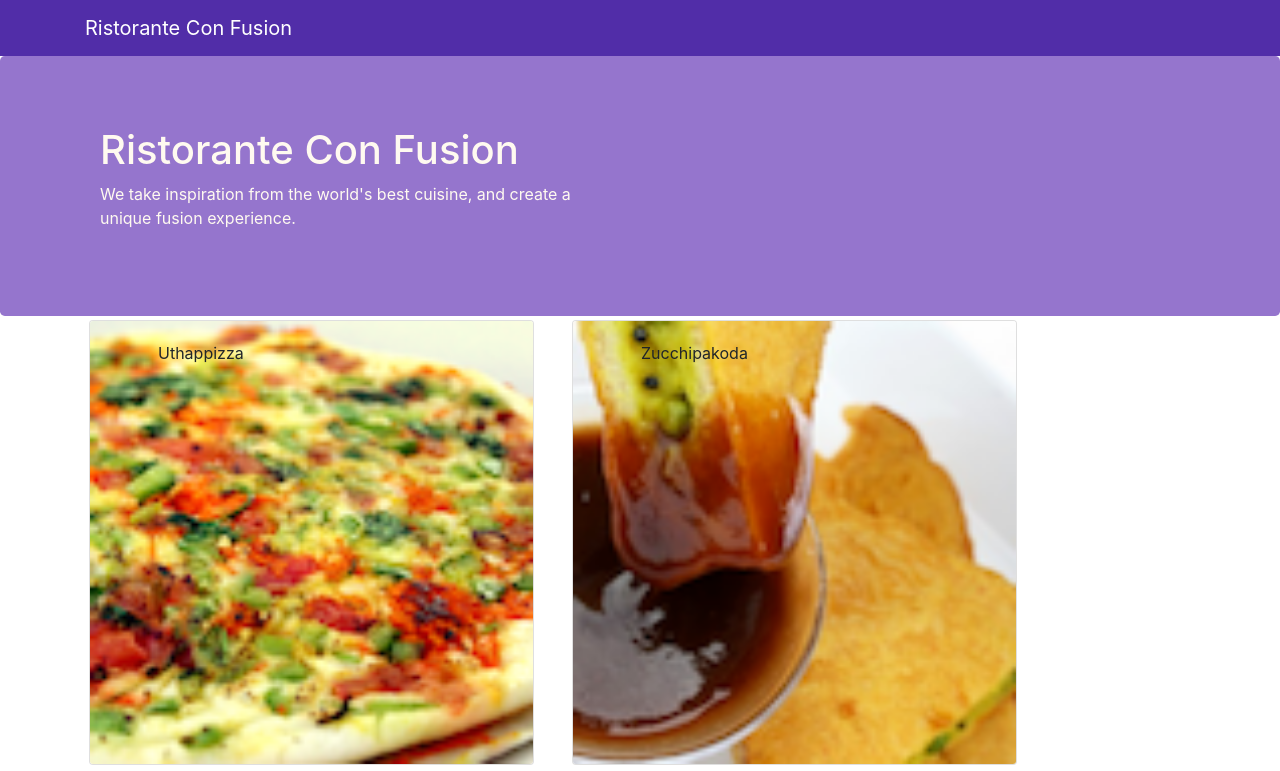
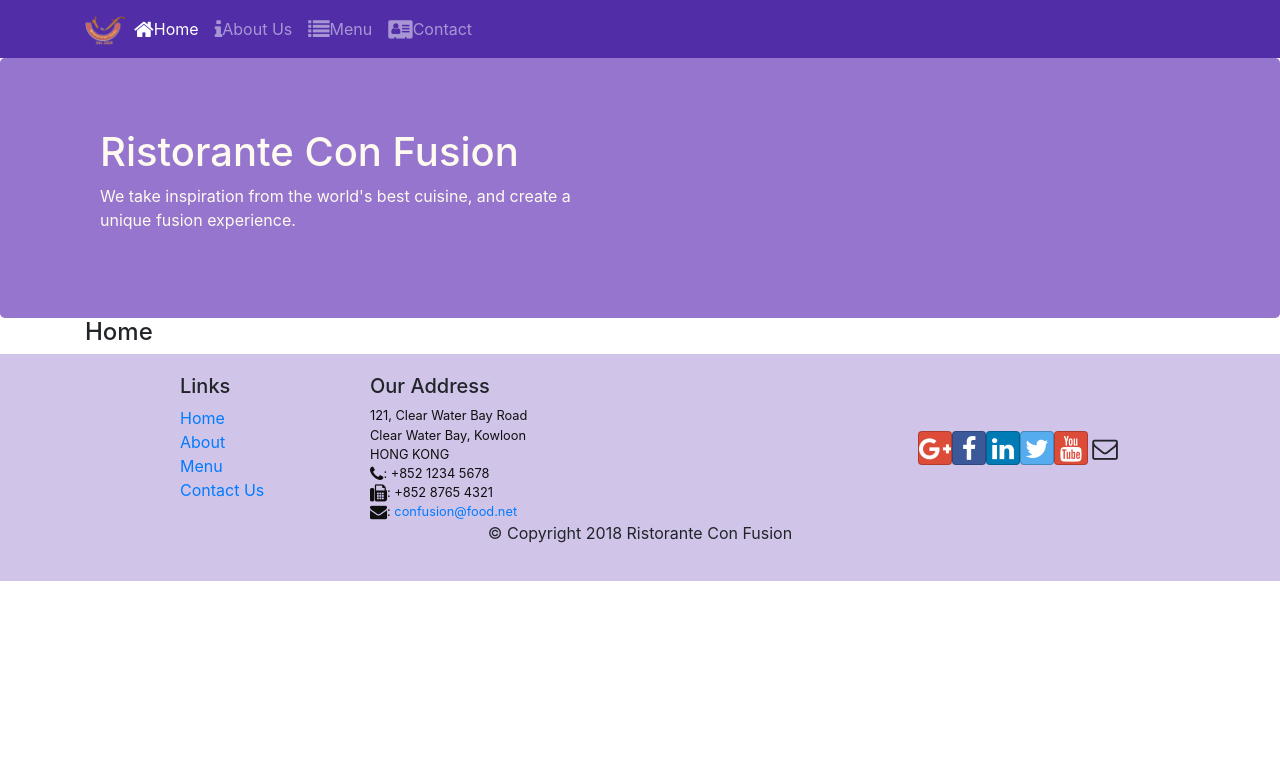
Before and after one commit to gilbertkyle/conFusion-react, a React (Create React App) app: page /home in a window 1280 px wide. Shown: the top 771 px of the page. Built offline with nearby package versions, Linux system fonts and the light colour scheme.

Commit message:
react router

```diff
--- a/package.json
+++ b/package.json
@@ -12,6 +12,7 @@
     "react": "^16.13.1",
     "react-dom": "^16.13.1",
     "react-popper": "^2.2.3",
+    "react-router-dom": "^5.2.0",
     "react-scripts": "3.4.1",
     "reactstrap": "^8.4.1"
   },
--- a/src/App.js
+++ b/src/App.js
@@ -1,13 +1,16 @@
 import React, { Component } from "react";
 import "./App.css";
 import Main from "./components/MainComponent";
+import { BrowserRouter } from "react-router-dom";
 
 class App extends Component {
   render() {
     return (
-      <div className="App">
-        <Main />
-      </div>
+      <BrowserRouter>
+        <div className="App">
+          <Main />
+        </div>
+      </BrowserRouter>
     );
   }
 }
--- a/src/components/FooterComponent.js
+++ b/src/components/FooterComponent.js
@@ -1,4 +1,5 @@
 import React from "react";
+import { Link } from "react-router-dom";
 
 function Footer(props) {
   return (
@@ -9,16 +10,16 @@
             <h5>Links</h5>
             <ul className="list-unstyled">
               <li>
-                <a href="#">Home</a>
+                <Link to="/home">Home</Link>
               </li>
               <li>
-                <a href="#">About</a>
+                <Link to="/aboutus">About</Link>
               </li>
               <li>
-                <a href="#">Menu</a>
+                <Link to="/menu">Menu</Link>
               </li>
               <li>
-                <a href="contactus.html">Contact</a>
+                <Link to="/contact">Contact Us</Link>
               </li>
             </ul>
           </div>
--- a/src/components/HeaderComponent.js
+++ b/src/components/HeaderComponent.js
@@ -1,13 +1,60 @@
 import React, { Component, Fragment } from "react";
-import { Navbar, NavbarBrand, Jumbotron } from "reactstrap";
+import { Navbar, NavbarBrand, Nav, NavbarToggler, NavItem, Collapse, Jumbotron } from "reactstrap";
+import { NavLink } from "react-router-dom";
 
 export class Header extends Component {
+  constructor(props) {
+    super(props);
+    this.state = {
+      isNavOpen: false
+    };
+    this.toggleNav = this.toggleNav.bind(this);
+  }
+
+  toggleNav() {
+    this.setState({
+      isNavOpen: !this.state.isNavOpen
+    });
+  }
+
   render() {
     return (
       <Fragment>
-        <Navbar dark>
+        <Navbar dark expand="md">
           <div className="container">
-            <NavbarBrand href="/">Ristorante Con Fusion</NavbarBrand>
+            <NavbarToggler onClick={this.toggleNav}></NavbarToggler>
+            <NavbarBrand className="mr-auto" href="/">
+              <img
+                src="assets/images/logo.png"
+                width="41"
+                height="30"
+                alt="Ristorante Con Fusion"
+              ></img>
+            </NavbarBrand>
+            <Collapse isOpen={this.state.isNavOpen} navbar>
+              <Nav navbar>
+                <NavItem>
+                  <NavLink className="nav-link" to="/home">
+                    <span className="fa fa-home fa-lg"></span>Home
+                  </NavLink>
+                </NavItem>
+                <NavItem>
+                  <NavLink className="nav-link" to="/aboutus">
+                    <span className="fa fa-info fa-lg"></span>About Us
+                  </NavLink>
+                </NavItem>
+                <NavItem>
+                  <NavLink className="nav-link" to="/menu">
+                    <span className="fa fa-list fa-lg"></span>Menu
+                  </NavLink>
+                </NavItem>
+                <NavItem>
+                  <NavLink className="nav-link" to="/contactus">
+                    <span className="fa fa-address-card fa-lg"></span>Contact
+                  </NavLink>
+                </NavItem>
+              </Nav>
+            </Collapse>
           </div>
         </Navbar>
         <Jumbotron>
--- /dev/null
+++ b/src/components/HomeComponent.js
@@ -0,0 +1,11 @@
+import React, { Component } from "react";
+
+function Home(props) {
+  return (
+    <div className="container">
+      <h4>Home</h4>
+    </div>
+  );
+}
+
+export default Home;
--- a/src/components/MainComponent.js
+++ b/src/components/MainComponent.js
@@ -5,33 +5,30 @@
 import { DISHES } from "../shared/dishes";
 import { Header } from "./HeaderComponent";
 import Footer from "./FooterComponent";
+import Home from "./HomeComponent";
+import { Switch, Redirect, Route } from "react-router-dom";
 
 class Main extends Component {
   constructor(props) {
     super(props);
     this.state = {
-      dishes: DISHES,
-      selectedDish: null
+      dishes: DISHES
     };
   }
 
-  onDishSelect(dishId) {
-    this.setState({ selectedDish: dishId });
-  }
+  render() {
+    const HomePage = props => {
+      return <Home />;
+    };
 
-  render() {
     return (
       <div>
         <Header />
-        <Menu dishes={this.state.dishes} onClick={dishId => this.onDishSelect(dishId)} />
-
-        {this.state.selectedDish ? (
-          <DishDetail
-            dish={this.state.dishes.filter(dish => dish.id === this.state.selectedDish)[0]}
-          />
-        ) : (
-          <div></div>
-        )}
+        <Switch>
+          <Route path="/home" component={HomePage} />
+          <Route exact path="/menu" component={() => <Menu dishes={this.state.dishes} />} />
+          <Redirect to="/home" />
+        </Switch>
         <Footer />
       </div>
     );
```
Also changed, not shown: 1 other file (tests, documents, lock files or other folders).
